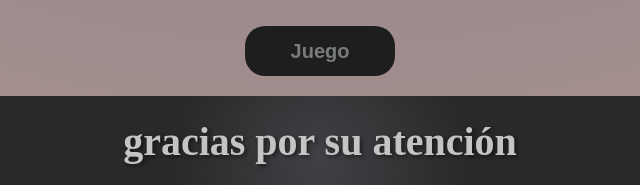
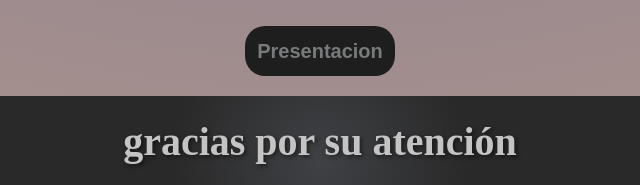
Before and after one commit to alejandro186/deestint.site, a plain HTML site: page game_1/primero.html in a window 1280 px wide. Shown: the part 2416-2601 px from the top of the page, 320-960 px from the left. Drawn offline with Linux system fonts and the light colour scheme.

Commit message:
Update primero.html

```diff
--- a/game_1/primero.html
+++ b/game_1/primero.html
@@ -99,7 +99,7 @@
     <div class="button-sectio">
         <h1>Explora el juego preparado </h1>
         <div class="button-section">
-        <button><a href="./presentacion_juego.html" class="action-button">Juego</a></button>
+        <button><a href="./presentacion_juego.html" class="action-button"> Presentacion </a></button>
         </div>
     </div>
 </section>
```
